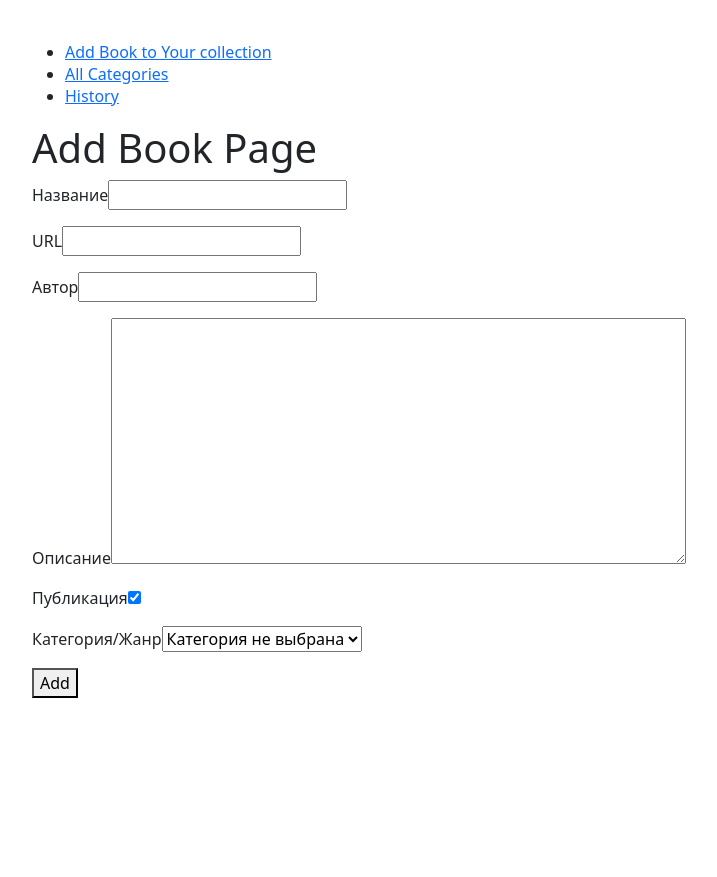
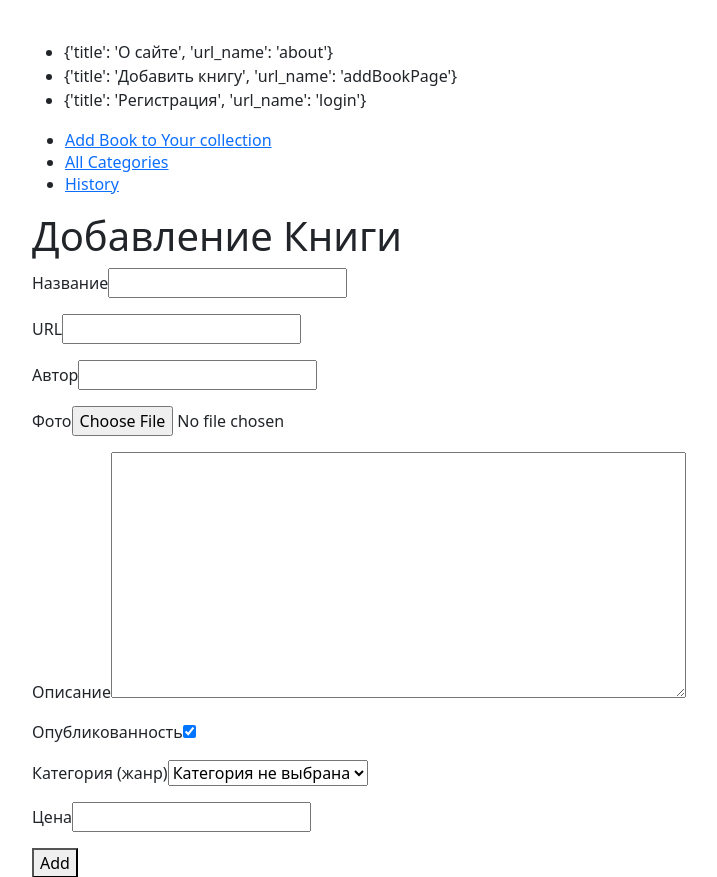
Before and after one commit to S-nega/KS, a Django app: page /addBookPage/ in a window 1280 px wide. Shown: the top 877 px of the page, without its empty margins (68-785 px from the left). Before the commit the page ends 698 px from the top, so only its background shows below. Run offline with Django 3.2, Linux system fonts and the light colour scheme; data comes from the database, SQL or seed files in the repository; both versions use the stored data as it was after the commit.

Commit message:
model forms, ListView, DetailView, CreateView

```diff
--- a/kitapsoresi/messenger/forms.py
+++ b/kitapsoresi/messenger/forms.py
@@ -1,16 +1,22 @@
 from django import forms
+from django.core.exceptions import ValidationError
+
 from .models import *
 
-class AddBookForm(forms.Form):
-    name = forms.CharField(max_length=255, label="Название ")
-    slug = forms.SlugField(max_length=255, label="URL ")
-    author = forms.CharField(max_length=255, label="Автор ")
-    description = forms.CharField(widget=forms.Textarea(
-        attrs={'cols': 60, 'rows': 10}),
-        label="Описание ")
-    is_published = forms.BooleanField(label="Публикация ",
-                                      required=False,
-                                      initial=True)
-    cat = forms.ModelChoiceField(queryset=Category.objects.all(),
-                                 label="Категория/Жанр ",
-                                 empty_label="Категория не выбрана")
+class AddBookForm(forms.ModelForm):
+    def __init__(self, *args, **kwargs):
+        super().__init__(*args, **kwargs)
+        self.fields['cat'].empty_label = "Категория не выбрана"
+    class Meta:
+        model = Books
+        fields = ['name', 'slug', 'author', 'photo', 'description', 'is_published', 'cat', 'price']
+        widgets = {
+            'name': forms.TextInput(attrs={'class': 'form-input'}),
+            'description': forms.Textarea(attrs={'cols': 60, 'rows': 10}),
+        }
+
+    def clean_name(self):
+        name = self.cleaned_data['name']
+        if len(name) > 200:
+            raise ValidationError('Длинна превышает 200 символов')
+        return name
--- a/kitapsoresi/messenger/templates/messenger/addBookPage.html
+++ b/kitapsoresi/messenger/templates/messenger/addBookPage.html
@@ -3,7 +3,7 @@
 {% block content %}
 <h1>{{title}}</h1>
 
-<form action="{% url 'addBookPage' %}" method="post">
+<form action="{% url 'addBookPage' %}" method="post" enctype="multipart/form-data">
     {% csrf_token %}
 
     <div>{{ form.non_field_errors }}</div>
--- a/kitapsoresi/messenger/urls.py
+++ b/kitapsoresi/messenger/urls.py
@@ -2,9 +2,9 @@ from django.urls import path
 from .views import *
 
 urlpatterns = [
-    path('', index, name='home'),
+    path('', MainPage.as_view(), name='home'),
     path('registration/', registrationPage, name='registrationPage'),
-    path('addBookPage/', addBookPage, name='addBookPage'),
-    path('book/<slug:book_slug>/', show_book, name='book'),
-    path('category/<slug:cat_slug>/', show_category, name='category'),
+    path('addBookPage/', AddBookPage.as_view(), name='addBookPage'),
+    path('book/<slug:book_slug>/', ShowBook.as_view(), name='book'),
+    path('category/<slug:cat_slug>/', BooksCategory.as_view(), name='category'),
 ]
--- a/kitapsoresi/messenger/views.py
+++ b/kitapsoresi/messenger/views.py
@@ -1,22 +1,31 @@
 from django.http import HttpResponse, HttpResponseNotFound, Http404
 from django.shortcuts import render, get_object_or_404, redirect
+from django.urls import reverse_lazy
+from django.views.generic import ListView, DetailView, CreateView
 
 from messenger.forms import *
 from messenger.models import *
 
 
-# menu = ["Messenger", "My Page", "Search", ...]
-# Create your views here.
+menu = [{'title': "О сайте", 'url_name': 'about'},
+        {'title': "Добавить книгу", 'url_name': 'addBookPage'},
+        {'title': "Регистрация", 'url_name': 'login'}]
+        # "Messenger", "My Page", "Search"]
 
-def index(request):
-    books = Books.objects.all()
-    context = {
-        'title': 'General leaf',
-        'cat_selected': 0,
-        'books': books,
-        # 'menu':menu
-    }
-    return render(request, 'messenger/index.html', context=context)
+class MainPage(ListView):
+    model = Books
+    template_name = 'messenger/index.html'
+    context_object_name = 'books'
+
+    def get_context_data(self, *, object_list=None, **kwargs):
+        context = super().get_context_data(**kwargs)
+        context['menu'] = menu
+        context['title'] = 'Главная страница'
+        context['cat_selected'] = 0
+        return context
+
+    def get_queryset(self):
+        return Books.objects.filter(is_published=True)
 
 
 def registrationPage(request):
@@ -27,26 +36,44 @@ def registrationPage(request):
     # return HttpResponseNotFound('<h1>Reg page</h1>')
     return render(request, 'messenger/registrationPage.html', context=context)
 
-def addBookPage(request):
-    if request.method == 'POST':
-        form = AddBookForm(request.POST)
-        if form.is_valid():
-            # print(form.cleaned_data)
-            try:
-                Books.objects.create(**form.cleaned_data)
-                return redirect('home')
-            except:
-                form.add_error(None, 'Error in adding')
-    else:
-        form = AddBookForm()
+class AddBookPage(CreateView):
+    form_class = AddBookForm
+    template_name = 'messenger/addBookPage.html'
+    success_url = reverse_lazy('home')
 
-    context = {
-        'form': form,
-        'title': 'Add Book Page',
-        # 'menu':menu
-    }
-    # return HttpResponseNotFound('<h1>Reg page</h1>')
-    return render(request, 'messenger/addBookPage.html', context=context)
+    def get_context_data(self, *, objects_list=None, **kwargs):
+        context = super().get_context_data(**kwargs)
+        context['title'] = 'Добавление Книги'
+        context['menu'] = menu
+        return context
+
+class ShowBook(DetailView):
+    model = Books
+    template_name = 'messenger/book.html'
+    slug_url_kwarg = 'book_slug'
+    context_object_name = 'book'
+
+    def get_context_data(self, *, objects_list=None, **kwargs):
+        context = super().get_context_data(**kwargs)
+        context['title'] = context['book']
+        context['menu'] = menu
+        return context
+
+class BooksCategory(ListView):
+    model = Books
+    template_name = 'messenger/index.html'
+    context_object_name = 'books'
+    allow_empty = False
+
+    def get_queryset(self):
+        return Books.objects.filter(cat__slug=self.kwargs['cat_slug'], is_published=True)
+
+    def get_context_data(self, *, object_list=None, **kwargs):
+        context = super().get_context_data(**kwargs)
+        context['title'] = str(context['books'][0].cat)
+        context['menu'] = menu
+        context['cat_selected'] = context['books'][0].cat_id
+        return context
 
 
 def categories(request, catid):
@@ -70,29 +97,3 @@ def error404(request, exception):
 def error500(request):
     return HttpResponseNotFound('<h1>Page not found 500</h1>')
     # return render(request, 'messenger/errors/500.html', status=500)
-
-def show_book(request, book_slug):
-    book = get_object_or_404(Books, slug=book_slug)
-
-    context = {
-        'book': book,
-        # 'menu': menu,
-        'title': book.name,
-        'cat_selected': book.cat_id,
-    }
-
-    return render(request, 'messenger/book.html', context=context)
-def show_category(request, cat_slug):
-    cat = get_object_or_404(Category, slug=cat_slug)
-    books = Books.objects.filter(cat_id=cat.id)
-
-    if len(books) == 0:
-        raise Http404()
-
-    context = {
-        'books': books,
-        'title': cat.name,
-        'cat_selected': cat.id,
-    }
-    return render(request, 'messenger/index.html', context=context)
-    # return HttpResponse(f"Отображение категории с id = {cat_id}")
```
Also changed, not shown: kitapsoresi/db.sqlite3, kitapsoresi/media/photos/2023/03/12/astafev_v_p_proklyaty_i_ubity_azbukaklassika_MeqEuow.jpg (added), kitapsoresi/media/photos/2023/03/12/skott_v_kventin_dorvard_vxknBbY.jpg (added), kitapsoresi/media/photos/2023/03/12/skott_v_kventin_dorvard_xSYgpjO.jpg (added).
